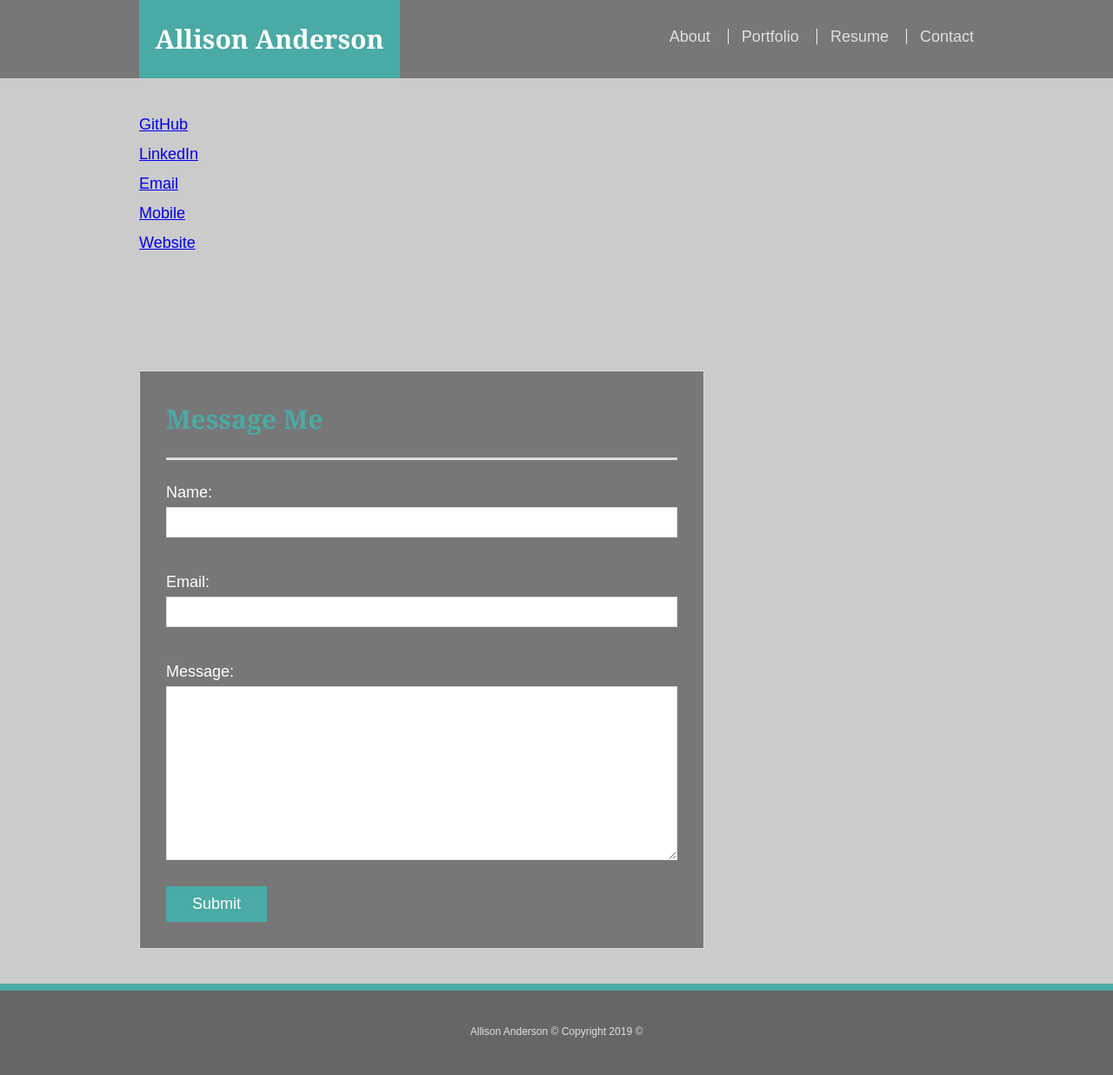
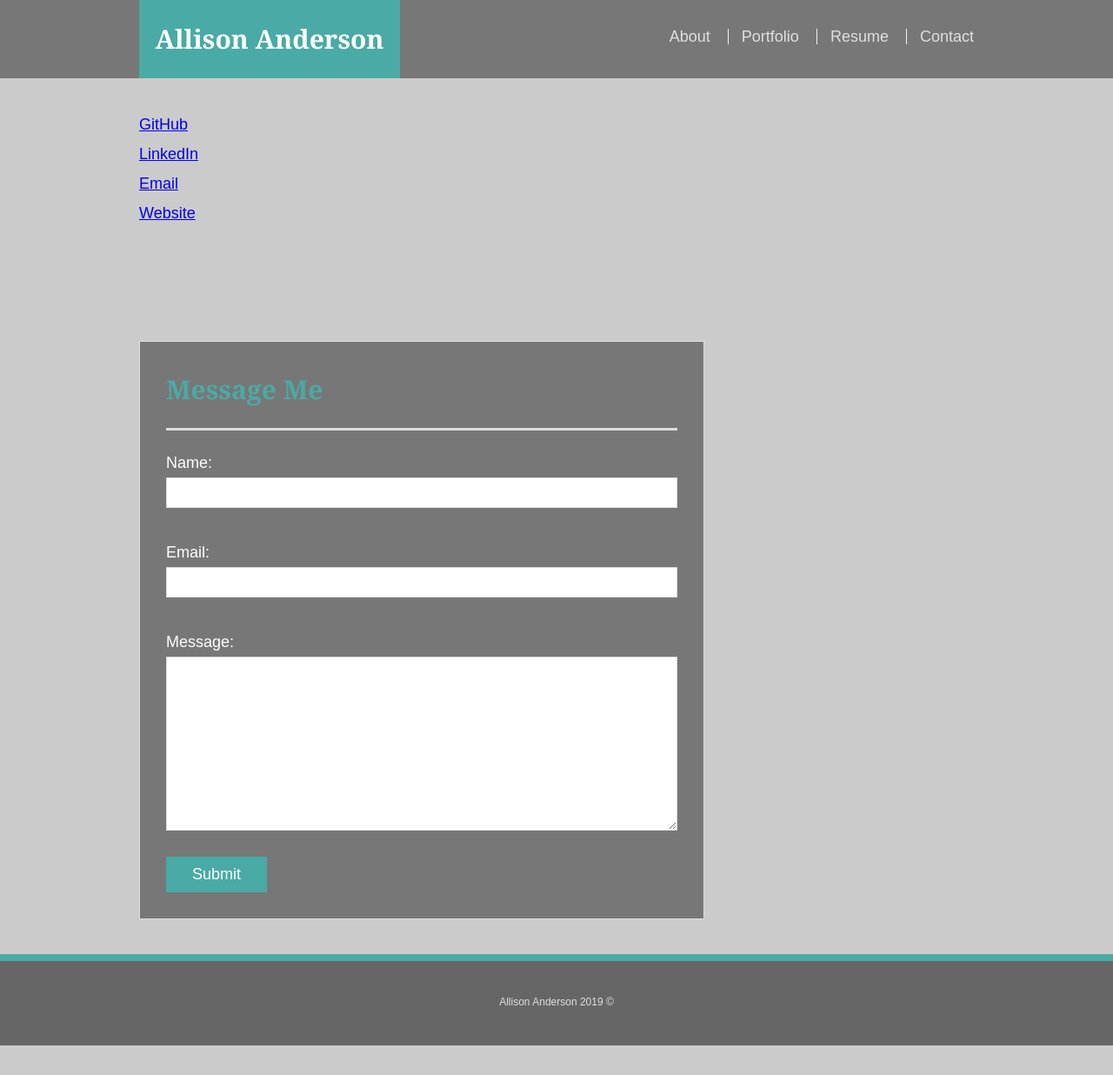
Before and after one commit to aaanderson1/aaanderson1.github.io, a plain HTML site: page contact.html in a window 1280 px wide. Shown: the whole page at 87% size. After the commit the page ends 1202 px from the top, so only its background shows below. Drawn offline with Linux system fonts and the light colour scheme.

Commit message:
updating portfolio content and front-end styling

```diff
--- a/contact.html
+++ b/contact.html
@@ -27,7 +27,6 @@
             <a href="https://github.com/aaanderson1">GitHub</a><br>
             <a href="https://linkedin.com/in/allisonandersonwebdev/">LinkedIn</a><br>
             <a href="mailto:andersonaallison@gmail.com">Email</a><br>
-            <a href="tel:+3038675309">Mobile</a><br>
             <a href="https://www.theallisonanderson.com/">Website</a><br>
         </div>
     </div>
@@ -65,7 +64,7 @@
   </div>
   <footer>
     <div class="container">
-        Allison Anderson © Copyright 2019 &copy;
+            Allison Anderson 2019 &copy;
     </div>
   </footer>
 </body>
```
Also changed, not shown: index.html (+1 -1 lines), portfolio.html (+1 -1 lines), resume.html (+1 -1 lines).
